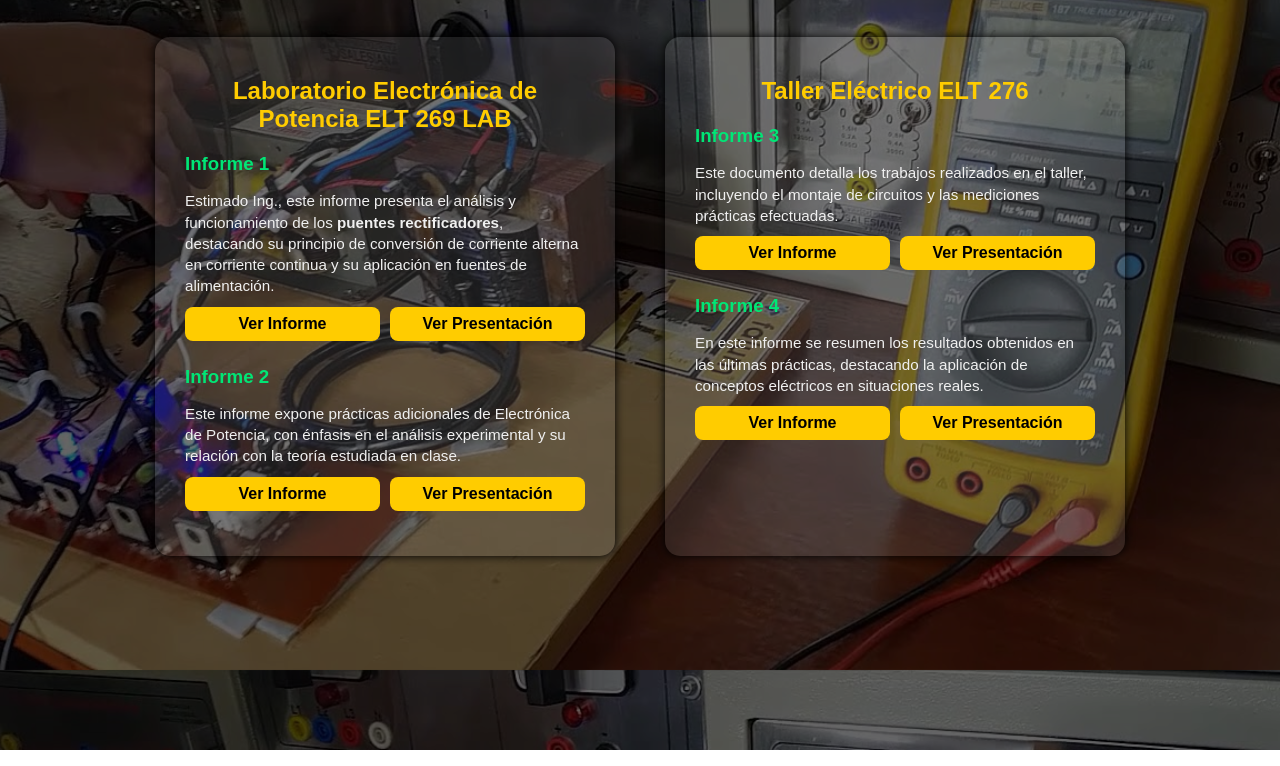
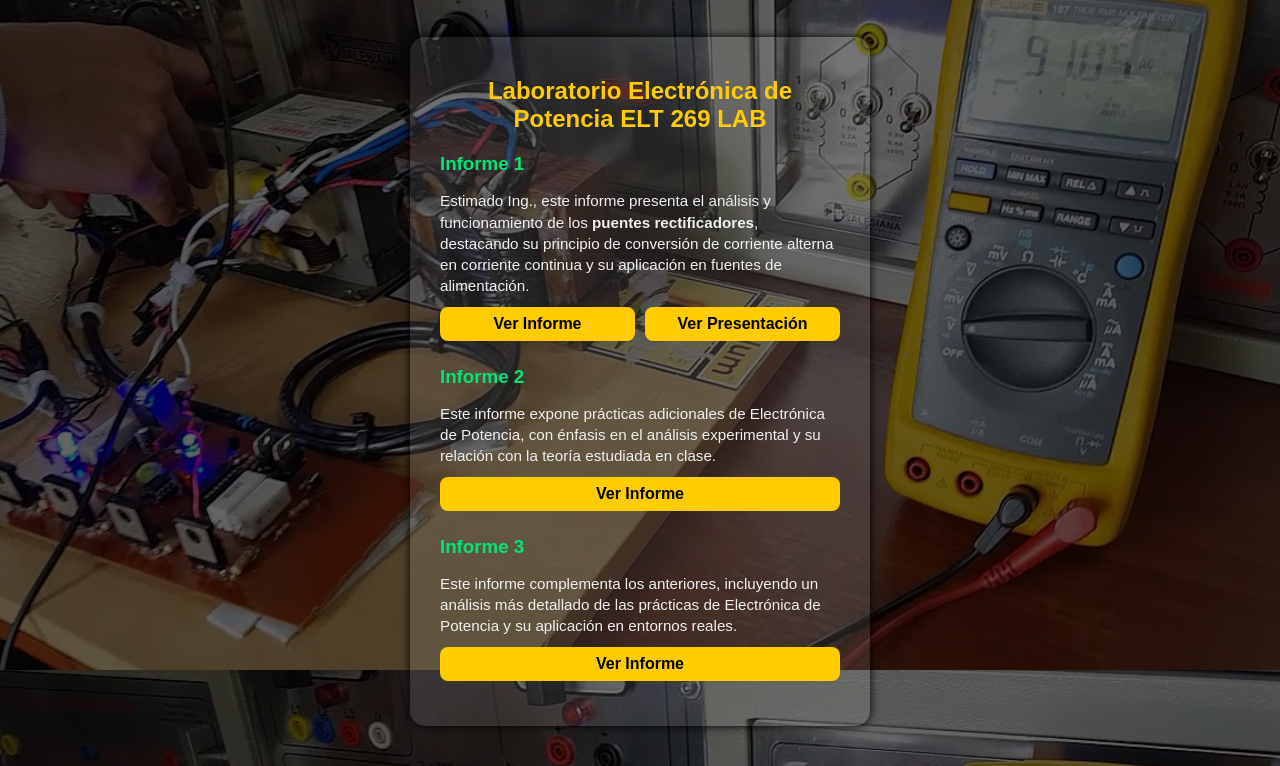
Before and after one commit to mauri-og4/mauri-og4.github.io, a plain HTML site: page index.html in a window 1280 px wide. Shown: the part 130-896 px from the top of the page. Drawn offline with Linux system fonts and the light colour scheme.

Commit message:
Commit initial

```diff
--- a/index.html
+++ b/index.html
@@ -42,41 +42,26 @@
             énfasis en el análisis experimental y su relación con la teoría estudiada en clase.
           </p>
           <div class="botones">
-            <a href="informe2.pdf" target="_blank">Ver Informe</a>
-            <a href="presentacion2.pdf" target="_blank">Ver Presentación</a>
+            <a href="https://docs.google.com/document/d/15ueU_5zdrtqamwUefFPi_OGFDBPoNG1Umf9JYPYOMIY/edit?tab=t.0" target="_blank">
+              Ver Informe
+            </a>
           </div>
         </div>
-      </div>
 
-      <!-- Materia 2 -->
-      <div class="materia">
-        <h2>Taller Eléctrico ELT 276</h2>
-
-        <!-- Informe 3 -->
+        <!-- Informe 3 (nuevo doc) -->
         <div class="informe">
           <h3>Informe 3</h3>
           <p>
-            Este documento detalla los trabajos realizados en el taller, incluyendo el
-            montaje de circuitos y las mediciones prácticas efectuadas.
+            Este informe complementa los anteriores, incluyendo un análisis más detallado
+            de las prácticas de Electrónica de Potencia y su aplicación en entornos reales.
           </p>
           <div class="botones">
-            <a href="informe3.pdf" target="_blank">Ver Informe</a>
-            <a href="presentacion3.pdf" target="_blank">Ver Presentación</a>
+            <a href="https://docs.google.com/document/d/15ueU_5zdrtqamwUefFPi_OGFDBPoNG1Umf9JYPYOMIY/edit?tab=t.0" target="_blank">
+              Ver Informe
+            </a>
           </div>
         </div>
 
-        <!-- Informe 4 -->
-        <div class="informe">
-          <h3>Informe 4</h3>
-          <p>
-            En este informe se resumen los resultados obtenidos en las últimas prácticas,
-            destacando la aplicación de conceptos eléctricos en situaciones reales.
-          </p>
-          <div class="botones">
-            <a href="informe4.pdf" target="_blank">Ver Informe</a>
-            <a href="presentacion4.pdf" target="_blank">Ver Presentación</a>
-          </div>
-        </div>
       </div>
 
     </div>
```
